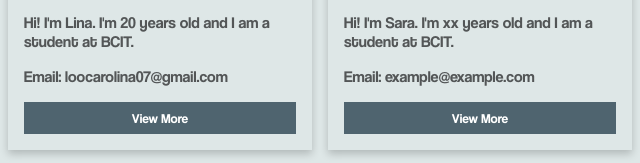
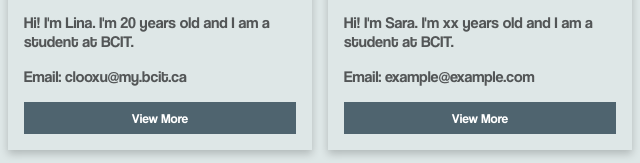
Before and after one commit to carolinalxu/TeamYellowBCIT, a plain HTML site: page HomePage.html in a window 1280 px wide. Shown: the part 652-815 px from the top of the page, 0-640 px from the left. Drawn offline with Linux system fonts and the light colour scheme.

Commit message:
Changes to my Code

```diff
--- a/CarolinaStyles.css
+++ b/CarolinaStyles.css
@@ -130,8 +130,7 @@ color: #F4FAFF;
 }
 
 
-.row,
-.row > .column {
+.row, .row > .column {
   padding: 12px;
 }
 
--- a/HomePage.html
+++ b/HomePage.html
@@ -25,7 +25,7 @@
             <h2>Carolina Loo Xu</h2>
             <p class="title">D3 Student and Dog Lover</p>
             <p>Hi! I'm Lina. I'm 20 years old and I am a student at BCIT. </p>
-            <p>Email: loocarolina07@gmail.com</p>
+            <p>Email: clooxu@my.bcit.ca</p>
             <a href="carolinapage.html">
                 <p><button class="button" >View More</button></p>
             </a>
```
Lines whose indentation alone changed are shown as unchanged.
